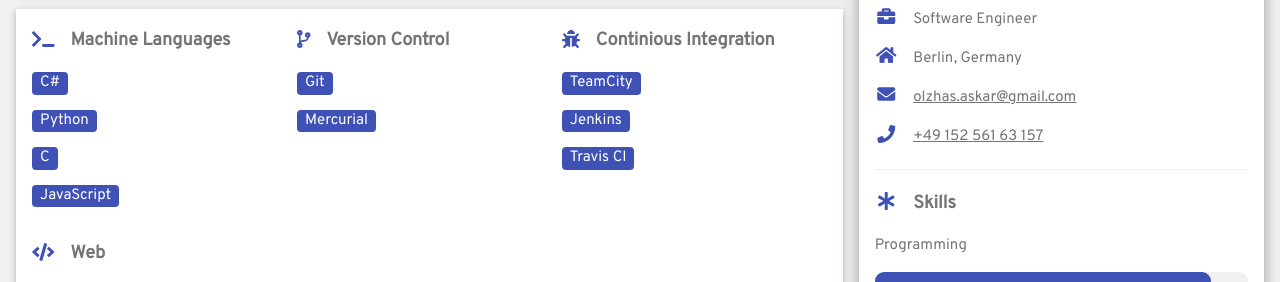
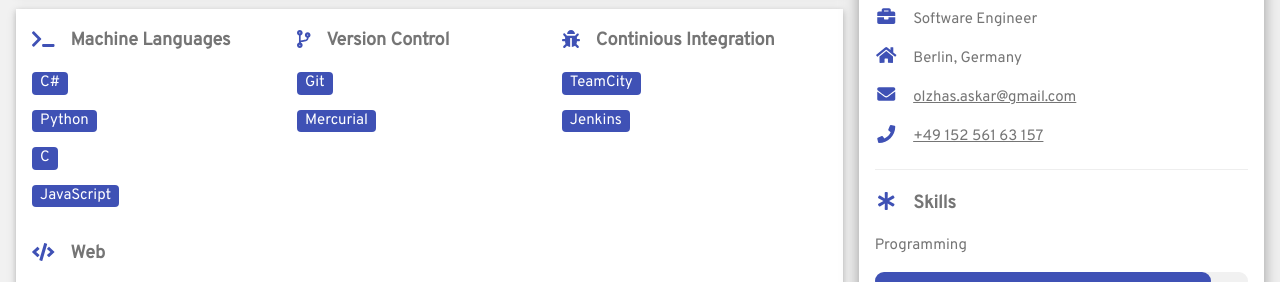
Before and after one commit to pheeria/cv, a plain HTML site: page index.html in a window 1280 px wide. Shown: the part 440-722 px from the top of the page. Drawn offline with nearby package versions, Linux system fonts and the light colour scheme.

Commit message:
Removed redundant div

```diff
--- a/index.html
+++ b/index.html
@@ -53,10 +53,8 @@
             <p class="w3-large"><b><i class="fas fa-bug w3-margin-right w3-text-indigo"></i>Continious Integration</b></p>
             <p><span class="w3-tag w3-indigo w3-round">TeamCity</span></p>
             <p><span class="w3-tag w3-indigo w3-round">Jenkins</span></p>
-            <p><span class="w3-tag w3-indigo w3-round">Travis CI</span></p>
           </div>
         </div>
-
         <div class="w3-row">
           <p class="w3-large"><b><i class="fas fa-code w3-margin-right w3-text-indigo"></i>Web</b></p>
           <div class="w3-col s2">
@@ -179,7 +177,6 @@
               <p><span class="w3-tag w3-indigo w3-round">Polish</span></p>
             </div>
           </div>
-          </div>
           <br>
         </div>
       </div><br>
```
Lines whose indentation alone changed are shown as unchanged.
